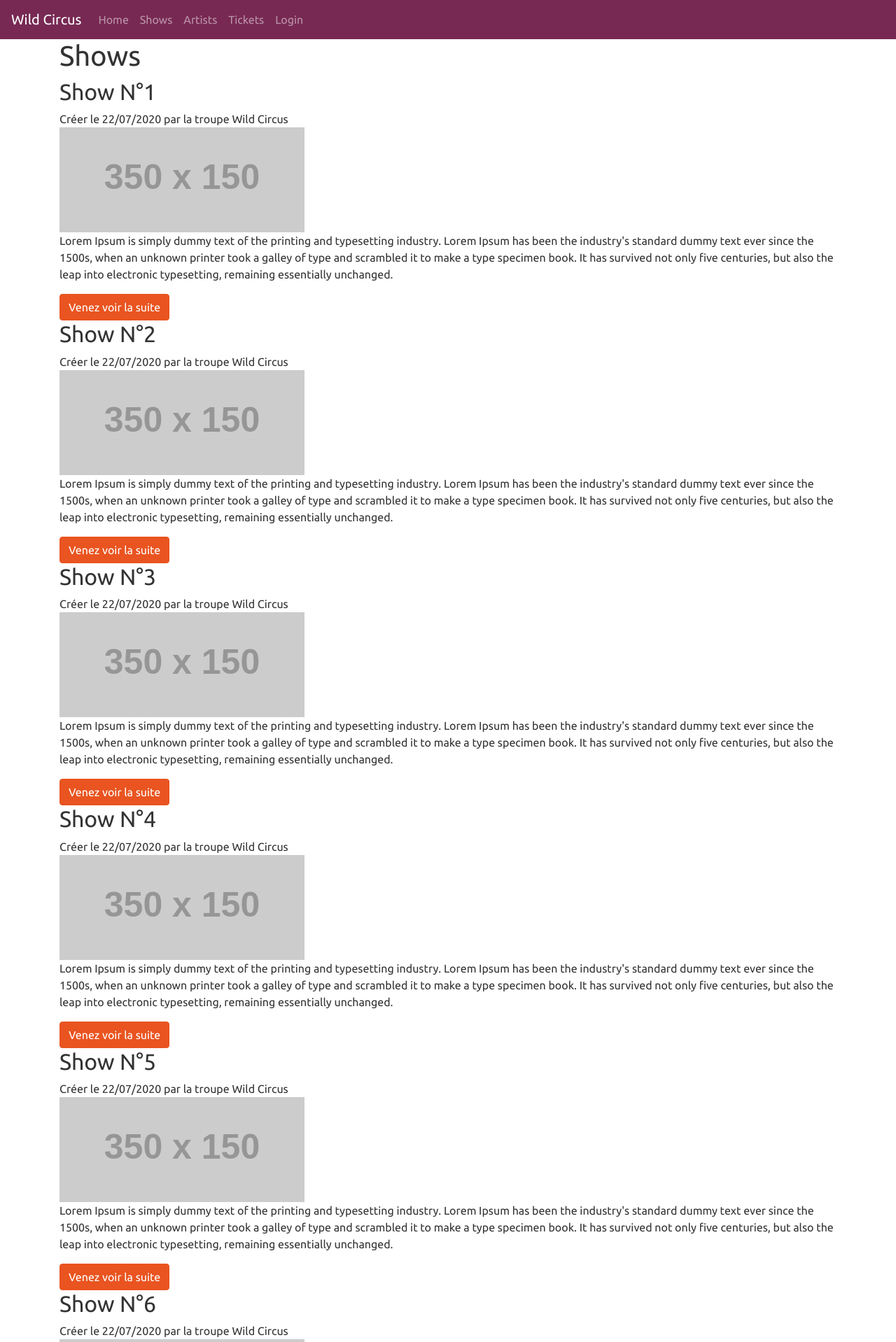
After one commit to Jimbeck2403/project_4, a Symfony app: template templates/show/index.html.twig in a window 1280 px wide. The commit adds this page. Shown: the top 1918 px of the page at 70% size. Run offline with Twig, Linux system fonts and the light colour scheme; the template is opened without the code that fills it, so the values that code supplies are empty; grey boxes labelled with a size stand in for pictures from a placeholder-image service; some libraries are stand-ins or nearby versions.

Commit message:
artist, home, show, tickets controllers added + templates

```diff
--- a/templates/base.html.twig
+++ b/templates/base.html.twig
@@ -3,10 +3,39 @@
     <head>
         <meta charset="UTF-8">
         <title>{% block title %}Welcome!{% endblock %}</title>
+        <link rel="stylesheet" href="https://bootswatch.com/4/united/bootstrap.min.css"
         {% block stylesheets %}{% endblock %}
     </head>
     <body>
+        <nav class="navbar navbar-expand-lg navbar-dark bg-dark">
+            <a class="navbar-brand" href="#">Wild Circus</a>
+            <button class="navbar-toggler" type="button" data-toggle="collapse" data-target="#navbarColor02" aria-controls="navbarColor02" aria-expanded="false" aria-label="Toggle navigation">
+                <span class="navbar-toggler-icon"></span>
+            </button>
+
+            <div class="collapse navbar-collapse" id="navbarColor02">
+                <ul class="navbar-nav mr-auto">
+                    <li class="nav-item">
+                        <a class="nav-link" href="/home">Home</a>
+                    </li>
+                    <li class="nav-item">
+                        <a class="nav-link" href="/show">Shows</a>
+                    </li>
+                    <li class="nav-item">
+                        <a class="nav-link" href="/artist">Artists</a>
+                    </li>
+                    <li class="nav-item">
+                        <a class="nav-link" href="/tickets">Tickets</a>
+                    </li>
+                    <li class="nav-item">
+                        <a class="nav-link" href="#">Login</a>
+                    </li>
+                </ul>
+            </div>
+        </nav>
+        <div class="container">
         {% block body %}{% endblock %}
+        </div>
         {% block javascripts %}{% endblock %}
     </body>
 </html>
--- /dev/null
+++ b/templates/show/index.html.twig
@@ -0,0 +1,89 @@
+{% extends 'base.html.twig' %}
+
+{% block title %}Our Shows{% endblock %}
+
+{% block body %}
+<h1>Shows</h1>
+    <section class="shows">
+        <article>
+            <h2>Show N°1</h2>
+            <div class="tag">Créer le 22/07/2020 par la troupe Wild Circus</div>
+            <div class="content">
+                <img src="http://placehold.it/350x150" alt="">
+                <p>Lorem Ipsum is simply dummy text of the printing and typesetting industry. Lorem Ipsum has been the industry's standard dummy text ever since the 1500s, when an unknown printer took a galley of type and scrambled it to make a type specimen book. It has survived not only five centuries, but also the leap into electronic typesetting, remaining essentially unchanged. </p>
+                <a href="{{ path('representation') }}" class="btn btn-primary">Venez voir la suite</a>
+            </div>
+        </article>
+        <article>
+            <h2>Show N°2</h2>
+            <div class="tag">Créer le 22/07/2020 par la troupe Wild Circus</div>
+            <div class="content">
+                <img src="http://placehold.it/350x150" alt="">
+                <p>Lorem Ipsum is simply dummy text of the printing and typesetting industry. Lorem Ipsum has been the industry's standard dummy text ever since the 1500s, when an unknown printer took a galley of type and scrambled it to make a type specimen book. It has survived not only five centuries, but also the leap into electronic typesetting, remaining essentially unchanged. </p>
+                <a href="{{ path('representation') }}" class="btn btn-primary">Venez voir la suite</a>
+            </div>
+        </article>
+        <article>
+            <h2>Show N°3</h2>
+            <div class="tag">Créer le 22/07/2020 par la troupe Wild Circus</div>
+            <div class="content">
+                <img src="http://placehold.it/350x150" alt="">
+                <p>Lorem Ipsum is simply dummy text of the printing and typesetting industry. Lorem Ipsum has been the industry's standard dummy text ever since the 1500s, when an unknown printer took a galley of type and scrambled it to make a type specimen book. It has survived not only five centuries, but also the leap into electronic typesetting, remaining essentially unchanged. </p>
+                <a href="{{ path('representation') }}" class="btn btn-primary">Venez voir la suite</a>
+            </div>
+        </article>
+        <article>
+            <h2>Show N°4</h2>
+            <div class="tag">Créer le 22/07/2020 par la troupe Wild Circus</div>
+            <div class="content">
+                <img src="http://placehold.it/350x150" alt="">
+                <p>Lorem Ipsum is simply dummy text of the printing and typesetting industry. Lorem Ipsum has been the industry's standard dummy text ever since the 1500s, when an unknown printer took a galley of type and scrambled it to make a type specimen book. It has survived not only five centuries, but also the leap into electronic typesetting, remaining essentially unchanged. </p>
+                <a href="{{ path('representation') }}" class="btn btn-primary">Venez voir la suite</a>
+            </div>
+        </article>
+        <article>
+            <h2>Show N°5</h2>
+            <div class="tag">Créer le 22/07/2020 par la troupe Wild Circus</div>
+            <div class="content">
+                <img src="http://placehold.it/350x150" alt="">
+                <p>Lorem Ipsum is simply dummy text of the printing and typesetting industry. Lorem Ipsum has been the industry's standard dummy text ever since the 1500s, when an unknown printer took a galley of type and scrambled it to make a type specimen book. It has survived not only five centuries, but also the leap into electronic typesetting, remaining essentially unchanged. </p>
+                <a href="{{ path('representation') }}" class="btn btn-primary">Venez voir la suite</a>
+            </div>
+        </article>
+        <article>
+            <h2>Show N°6</h2>
+            <div class="tag">Créer le 22/07/2020 par la troupe Wild Circus</div>
+            <div class="content">
+                <img src="http://placehold.it/350x150" alt="">
+                <p>Lorem Ipsum is simply dummy text of the printing and typesetting industry. Lorem Ipsum has been the industry's standard dummy text ever since the 1500s, when an unknown printer took a galley of type and scrambled it to make a type specimen book. It has survived not only five centuries, but also the leap into electronic typesetting, remaining essentially unchanged. </p>
+                <a href="{{ path('representation') }}" class="btn btn-primary">Venez voir la suite</a>
+            </div>
+        </article>
+        <article>
+            <h2>Show N°7</h2>
+            <div class="tag">Créer le 22/07/2020 par la troupe Wild Circus</div>
+            <div class="content">
+                <img src="http://placehold.it/350x150" alt="">
+                <p>Lorem Ipsum is simply dummy text of the printing and typesetting industry. Lorem Ipsum has been the industry's standard dummy text ever since the 1500s, when an unknown printer took a galley of type and scrambled it to make a type specimen book. It has survived not only five centuries, but also the leap into electronic typesetting, remaining essentially unchanged. </p>
+                <a href="{{ path('representation') }}" class="btn btn-primary">Venez voir la suite</a>
+            </div>
+        </article>
+        <article>
+            <h2>Show N°8</h2>
+            <div class="tag">Créer le 22/07/2020 par la troupe Wild Circus</div>
+            <div class="content">
+                <img src="http://placehold.it/350x150" alt="">
+                <p>Lorem Ipsum is simply dummy text of the printing and typesetting industry. Lorem Ipsum has been the industry's standard dummy text ever since the 1500s, when an unknown printer took a galley of type and scrambled it to make a type specimen book. It has survived not only five centuries, but also the leap into electronic typesetting, remaining essentially unchanged. </p>
+                <a href="{{ path('representation') }}" class="btn btn-primary">Venez voir la suite</a>
+            </div>
+        </article>
+        <article>
+            <h2>Show N°9</h2>
+            <div class="tag">Créer le 22/07/2020 par la troupe Wild Circus</div>
+            <div class="content">
+                <img src="http://placehold.it/350x150" alt="">
+                <p>Lorem Ipsum is simply dummy text of the printing and typesetting industry. Lorem Ipsum has been the industry's standard dummy text ever since the 1500s, when an unknown printer took a galley of type and scrambled it to make a type specimen book. It has survived not only five centuries, but also the leap into electronic typesetting, remaining essentially unchanged. </p>
+                <a href="{{ path('representation') }}" class="btn btn-primary">Venez voir la suite</a>
+            </div>
+        </article>
+        {% endblock %}
```
Also changed, not shown: src/Controller/ArtistController.php (added, +25 -0 lines), src/Controller/HomeController.php (added, +19 -0 lines), src/Controller/ShowController.php (added, +26 -0 lines), src/Controller/TicketsController.php (added, +19 -0 lines), templates/artist/index.html.twig (added, +89 -0 lines), templates/artist/show_artist.html.twig (added, +13 -0 lines), templates/home/index.html.twig (added, +7 -0 lines), templates/show/representation.html.twig (added, +13 -0 lines), templates/tickets/index.html.twig (added, +7 -0 lines).
